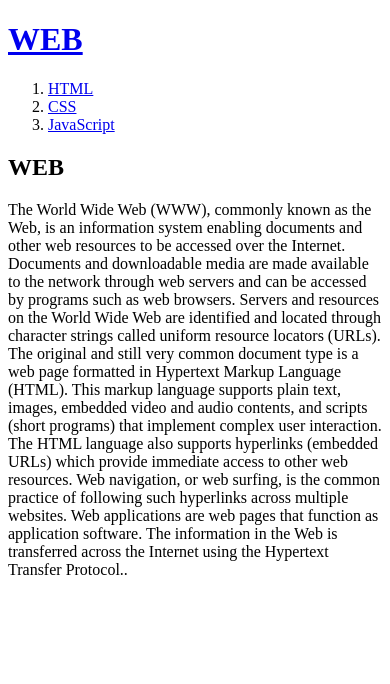
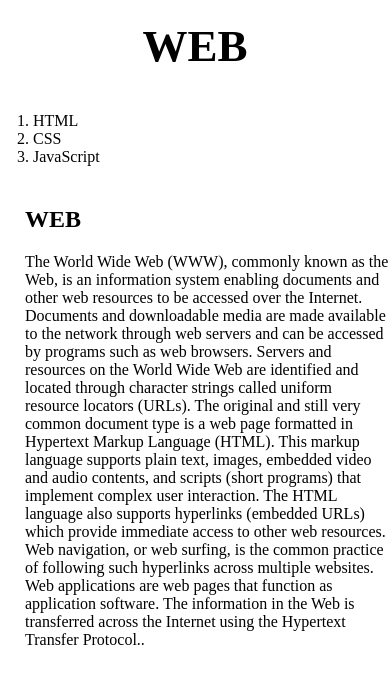
Before and after one commit to waterp0t/my-first-web-site, a plain HTML site: page index.html in a window 390 px wide. Drawn offline with Linux system fonts and the light colour scheme.

Commit message:
CSS 추가

```diff
--- a/index.html
+++ b/index.html
@@ -3,18 +3,23 @@
 <head>
     <title>WEB-1 - Welcome</title>
     <meta charset="utf-8">
+    <link rel="stylesheet" href="style.css">
 </head>
 <body>
     <h1><a href="index.html">WEB</a></h1>
+<div id="grid">
     <ol>
         <li><a href="1.html">HTML</a></li>
         <li><a href="2.html">CSS</a></li>
         <li><a href="3.html">JavaScript</a></li>
     </ol>
+ <div id="article">
     <h2>WEB</h2>
 <p>
     The World Wide Web (WWW), commonly known as the Web, is an information system enabling documents and other web resources to be accessed over the Internet.
      Documents and downloadable media are made available to the network through web servers and can be accessed by programs such as web browsers. Servers and resources on the World Wide Web are identified and located through character strings called uniform resource locators (URLs). The original and still very common document type is a web page formatted in Hypertext Markup Language (HTML). This markup language supports plain text, images, embedded video and audio contents, and scripts (short programs) that implement complex user interaction. The HTML language also supports hyperlinks (embedded URLs) which provide immediate access to other web resources. Web navigation, or web surfing, is the common practice of following such hyperlinks across multiple websites. Web applications are web pages that function as application software. The information in the Web is transferred across the Internet using the Hypertext Transfer Protocol..
 </p>
+</div>
+</div>
 </body>
 </html>
--- /dev/null
+++ b/style.css
@@ -0,0 +1,42 @@
+body{
+    margin:0;
+}
+a{
+    color:black;
+    text-decoration: none;
+}
+
+h1{
+    font-size:45px;
+    text-align: center;
+    border-bottom:1px solid gray;
+    margin:0;
+    padding:20px;
+}
+ol{
+    border-right:1px solid gray;
+    width:100px;
+    margin:0;
+    padding:20px;
+}
+#grid{
+    display:grid;
+    grid-template-columns: 150px 1fr;
+}
+#grid ol{
+    padding-left:33px;
+}
+#article{
+    padding-left:25px;
+}
+@media(max-width:800px){
+    #grid{
+    display: block;
+    }
+    ol{
+    border-right:none;
+    }
+    h1{
+        border-bottom:none;
+    }
+}
```
Also changed, not shown: 1.html (+8 -0 lines), 2.html (+16 -3 lines), 3.html (+5 -0 lines), box.html (added, +20 -0 lines), checkbox.html (added, +2 -0 lines), grid.html (added, +20 -0 lines), mediaquery.html (added, +25 -0 lines).
